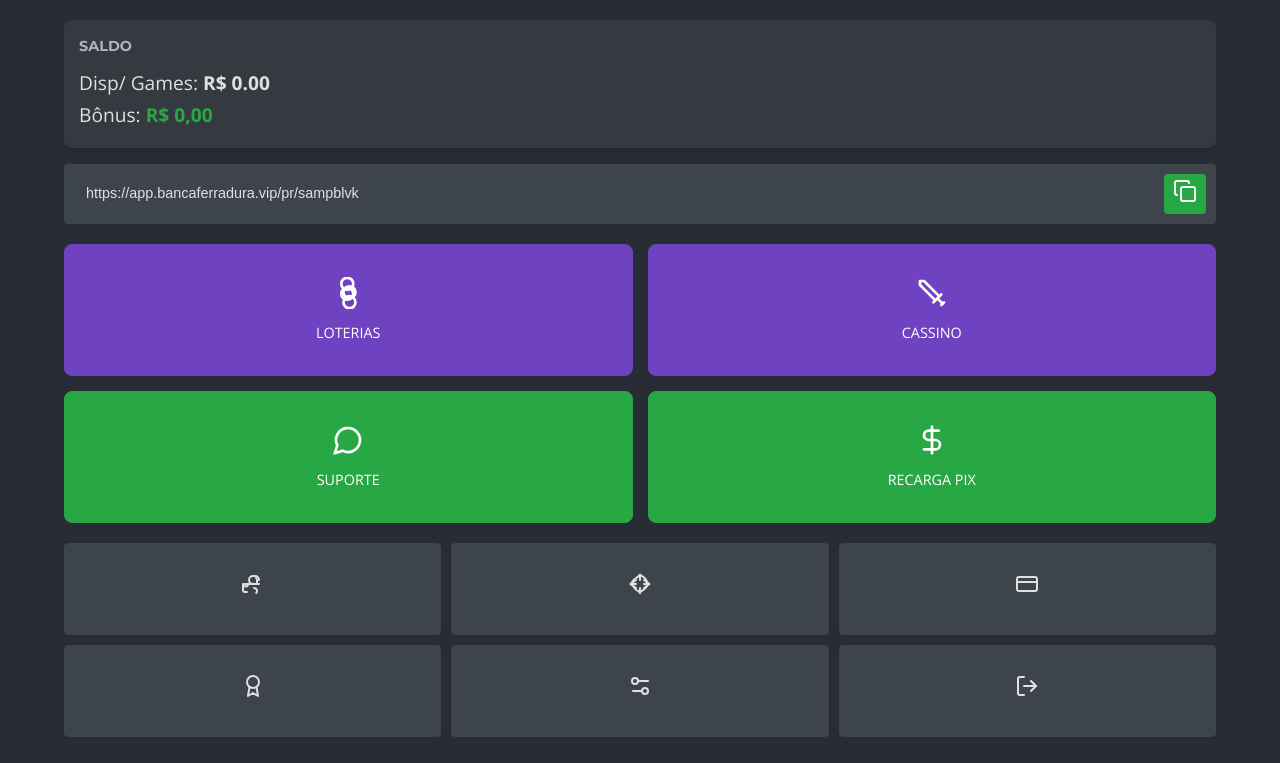
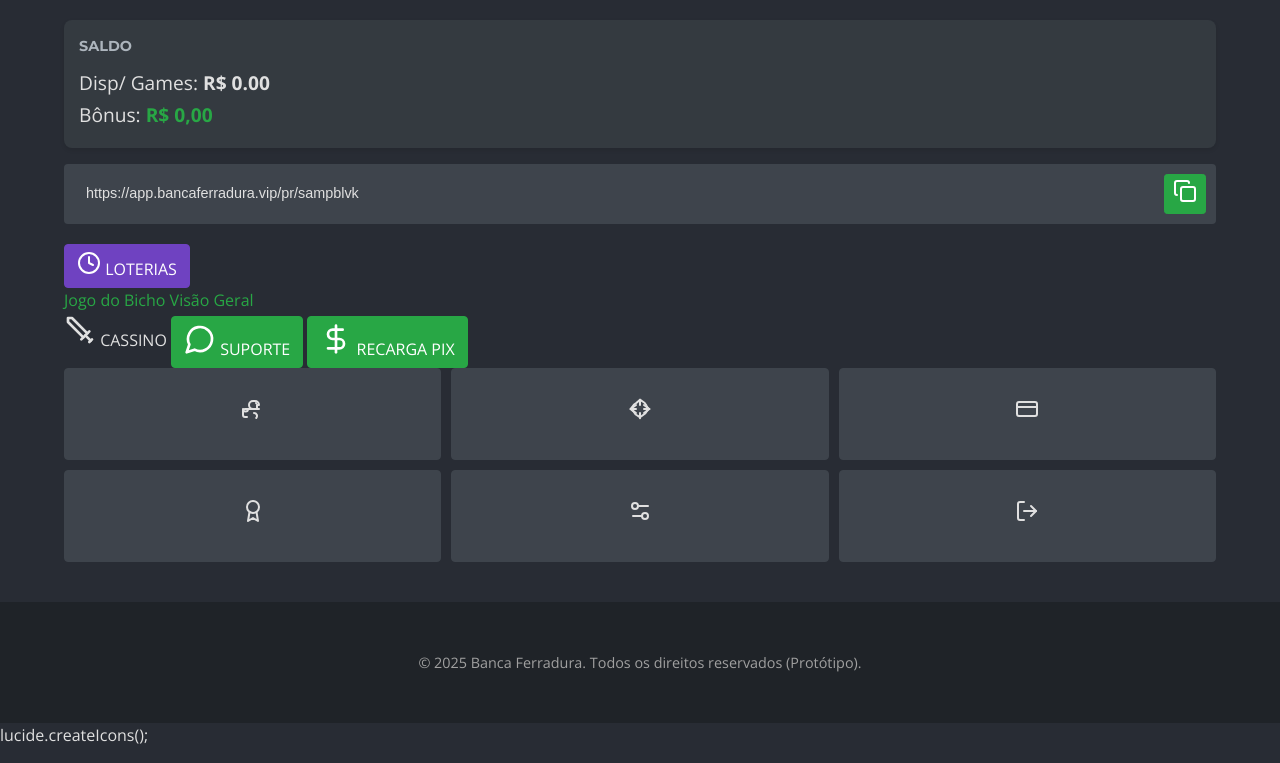
Before and after one commit to BancaTerritory/Banca-Ferradura, a Flask app: page / in a window 1280 px wide. Shown: the part 72-835 px from the top of the page. Run offline with Flask 3, Linux system fonts and the light colour scheme; the visitor is signed in with stand-in values (Sample User, id 1).

Commit message:
Update index.html

```diff
--- a/src/templates/index.html
+++ b/src/templates/index.html
@@ -36,12 +36,20 @@
             </button>
         </section>
 
-        <section class="dashboard-grid-principal">
-            <a href="{{ url_for('lottery_blueprint_v1.index') }}" class="btn btn-roxo">
-                <i><svg width="32" height="32" viewBox="0 0 24 24" fill="none" stroke="currentColor" stroke-width="2" stroke-linecap="round" stroke-linejoin="round" class="lucide lucide-clover"><path d="M16.28 8.28a4.5 4.5 0 0 0-6.36 0 4.5 4.5 0 0 0 0 6.36 4.5 4.5 0 0 0 6.36 0 4.5 4.5 0 0 0 0-6.36z"/><path d="M16.28 15.72a4.5 4.5 0 0 0-6.36 0 4.5 4.5 0 0 0 0 6.36 4.5 4.5 0 0 0 6.36 0 4.5 4.5 0 0 0 0-6.36z"/><path d="M8.28 8.28a4.5 4.5 0 0 0 6.36 0 4.5 4.5 0 0 0 0-6.36 4.5 4.5 0 0 0-6.36 0 4.5 4.5 0 0 0 0 6.36z"/><path d="M8.28 15.72a4.5 4.5 0 0 0 6.36 0 4.5 4.5 0 0 0 0-6.36 4.5 4.5 0 0 0-6.36 0 4.5 4.5 0 0 0 0 6.36z"/></svg></i>
-                <span>LOTERIAS</span>
-            </a>
-            <a href="#cassino" class="btn btn-roxo">
+        <div class="dropdown">
+  <a href="#" class="btn btn-roxo dropdown-toggle"> {# Removido o url_for para que não navegue diretamente #}
+    <svg width="24" height="24" viewBox="0 0 24 24" fill="none" stroke="currentColor" stroke-width="2" stroke-linecap="round" stroke-linejoin="round" class="lucide lucide-lottery">
+      <circle cx="12" cy="12" r="10"/>
+      <path d="M12 6v6l4 2"/>
+    </svg>
+    <span>LOTERIAS</span>
+  </a>
+  <div class="dropdown-menu">
+    <a href="{{ url_for('lottery_blueprint_v1.modalidade') }}" class="dropdown-item">Jogo do Bicho</a>
+    <a href="{{ url_for('lottery_blueprint_v1.index') }}" class="dropdown-item">Visão Geral</a> {# Link para a página principal de loterias #}
+    {# Adicione outros links de loteria aqui, se houver #}
+  </div>
+</div>
                  <i><svg width="32" height="32" viewBox="0 0 24 24" fill="none" stroke="currentColor" stroke-width="2" stroke-linecap="round" stroke-linejoin="round" class="lucide lucide-swords"><polyline points="14.5 17.5 3 6 3 3 6 3 17.5 14.5"/><line x1="13" x2="19" y1="19" y2="13"/><line x1="16" x2="20" y1="16" y2="20"/><line x1="19" x2="21" y1="21" y2="19"/></svg></i>
                 <span>CASSINO</span>
             </a>
```
